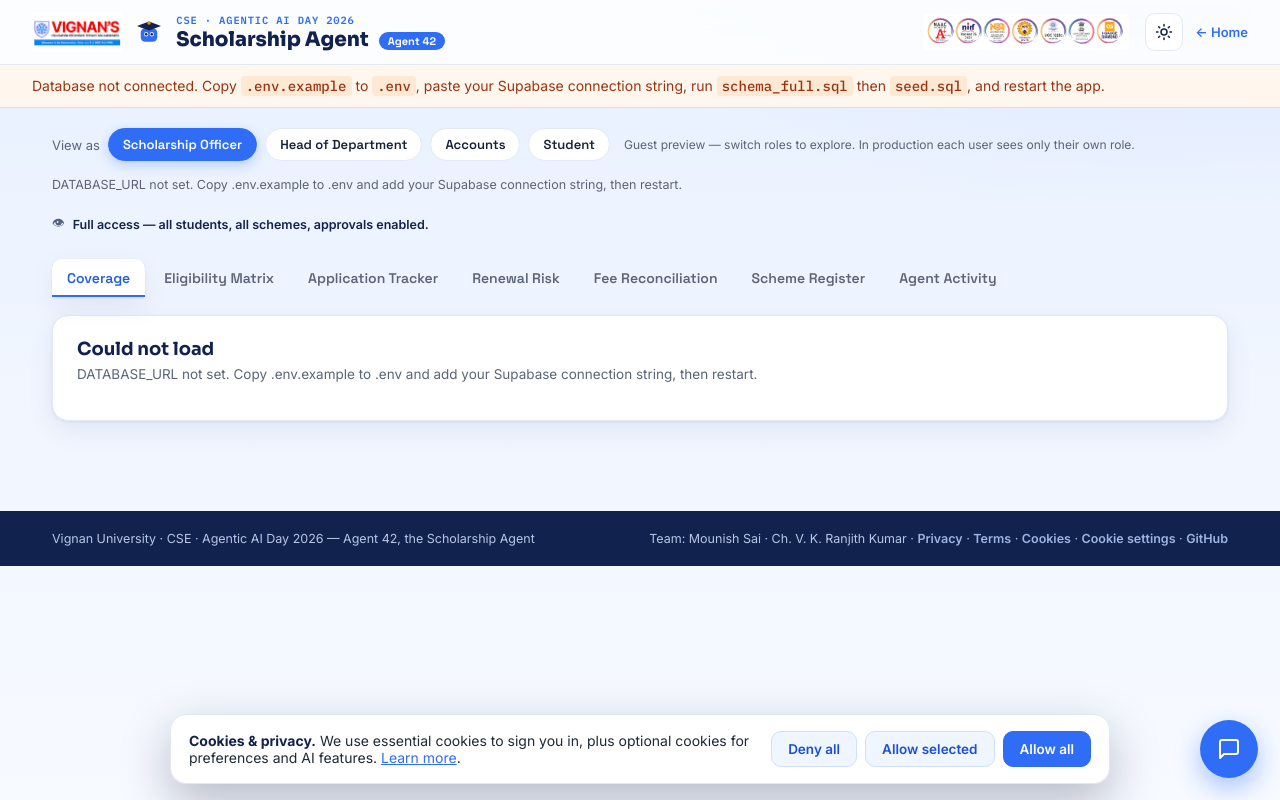
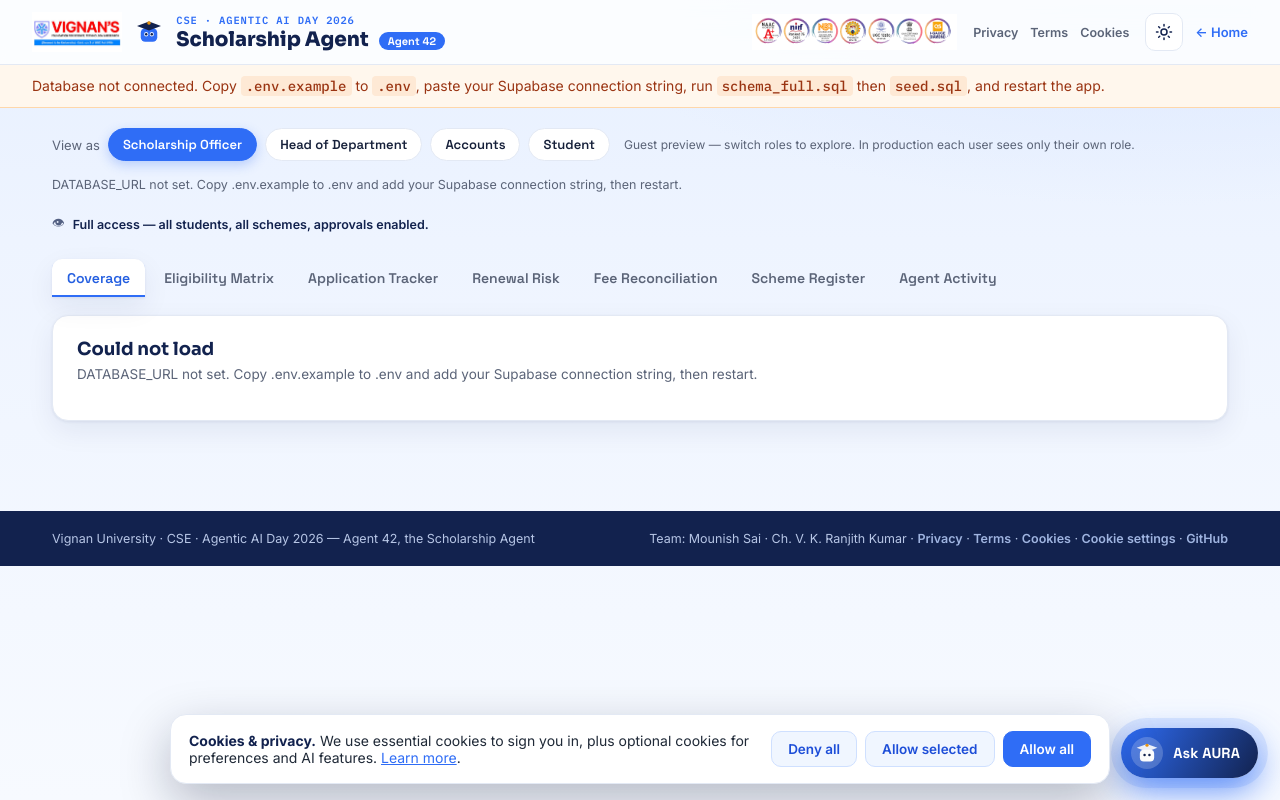
Before and after one commit to mounishsai-ai/scholarship-agent-42, a Flask app: page /dashboard in a window 1280 px wide. Run offline with Flask 3, Linux system fonts and the light colour scheme; some libraries are stand-ins or nearby versions.

Commit message:
feat(chat): name assistant AURA, prominent 'Ask AURA' launcher, fix reply label; legal links in header
Co-Authored-By: Mounish Sai <mounishsai.ai@gmail.com>
Co-Authored-By: Claude Opus 4.8 <noreply@anthropic.com>

```diff
--- a/static/css/style.css
+++ b/static/css/style.css
@@ -216,12 +216,22 @@ td b { color: var(--indigo); }
 
 /* ---------- Chat ---------- */
 .chat-toggle {
-  position: fixed; right: 22px; bottom: 22px; width: 58px; height: 58px; border-radius: 50%;
-  border: none; background: var(--blue); color: #fff; cursor: pointer;
-  box-shadow: 0 10px 26px rgba(47,109,246,.4); z-index: 60;
-  display: grid; place-items: center; transition: all .18s ease;
+  position: fixed; right: 22px; bottom: 22px; z-index: 60; cursor: pointer; border: none;
+  display: inline-flex; align-items: center; gap: 10px; padding: 9px 18px 9px 10px;
+  border-radius: 999px; color: #fff; background: linear-gradient(120deg, var(--blue), var(--indigo));
+  box-shadow: 0 12px 30px rgba(47,109,246,.5); transition: transform .18s ease, box-shadow .18s ease;
+  font-family: var(--font-alt); font-weight: 700; font-size: 14.5px;
+  animation: chatpulse 2.6s ease-in-out infinite;
 }
-.chat-toggle:hover { background: var(--blue-dark); transform: translateY(-2px) scale(1.04); }
+.chat-toggle:hover { transform: translateY(-2px); }
+.chat-toggle-avatar { width: 32px; height: 32px; border-radius: 50%; background: rgba(255,255,255,.2); display: grid; place-items: center; flex-shrink: 0; }
+.chat-toggle-label { white-space: nowrap; letter-spacing: .01em; }
+@keyframes chatpulse {
+  0%, 100% { box-shadow: 0 12px 30px rgba(47,109,246,.5); }
+  50% { box-shadow: 0 12px 34px rgba(47,109,246,.75), 0 0 0 10px rgba(47,109,246,.12); }
+}
+@media (prefers-reduced-motion: reduce) { .chat-toggle { animation: none; } }
+@media (max-width: 480px) { .chat-toggle-label { display: none; } .chat-toggle { padding: 11px; } }
 .chat {
   position: fixed; right: 22px; bottom: 90px; width: 370px; max-width: calc(100vw - 32px);
   height: 480px; max-height: calc(100vh - 130px); background: #fff; border-radius: 18px;
@@ -410,3 +420,9 @@ button:focus-visible, a:focus-visible, input:focus-visible { outline: 3px solid
 .chat-attach[hidden] { display: none; }
 .chat-attach img { width: 34px; height: 34px; object-fit: cover; border-radius: 6px; }
 .chat-attach button { margin-left: auto; border: none; background: none; font-size: 18px; color: var(--muted); cursor: pointer; }
+
+/* ---------- Legal links in the dashboard header ---------- */
+.top-legal { display: flex; gap: 12px; }
+.top-legal a { font-size: 12.5px; color: var(--muted); text-decoration: none; font-weight: 600; white-space: nowrap; }
+.top-legal a:hover { color: var(--blue); }
+@media (max-width: 960px) { .top-legal { display: none; } }
--- a/static/js/app.js
+++ b/static/js/app.js
@@ -593,7 +593,7 @@ $("#chat-form").addEventListener("submit", async (e) => {
         ai_consent: (typeof window.aiConsent === "function" ? window.aiConsent() : true)
       })
     });
-    thinking.innerHTML = `<span class="tag">${esc(d.intent || "answer")}</span>${esc(d.reply)}`;
+    thinking.innerHTML = `<span class="tag">AURA</span>${esc(d.reply)}`;
   } catch (err) {
     thinking.textContent = "Error: " + err.message;
   }
--- a/templates/index.html
+++ b/templates/index.html
@@ -8,7 +8,7 @@
   <link rel="preconnect" href="https://fonts.googleapis.com" />
   <link rel="preconnect" href="https://fonts.gstatic.com" crossorigin />
   <link href="https://fonts.googleapis.com/css2?family=Space+Grotesk:wght@500;600;700&family=Sora:wght@600;700;800&family=Inter:wght@400;500;600;700&family=IBM+Plex+Mono:wght@500;600&display=swap" rel="stylesheet" />
-  <link rel="stylesheet" href="{{ url_for('static', filename='css/style.css') }}?v=6" />
+  <link rel="stylesheet" href="{{ url_for('static', filename='css/style.css') }}?v=7" />
   <link rel="stylesheet" href="{{ url_for('static', filename='css/consent.css') }}?v=1" />
   <script>
     // Apply saved theme before paint so there's no flash (only if it was saved,
@@ -48,6 +48,11 @@
         <img src="{{ url_for('static', filename='img/badges.png') }}"
              alt="NAAC A+, NIRF, NBA, UGC, ABET accreditation badges"
              class="badge-strip" onerror="this.style.display='none'" />
+      </div>
+      <div class="top-legal">
+        <a href="{{ url_for('privacy') }}">Privacy</a>
+        <a href="{{ url_for('terms') }}">Terms</a>
+        <a href="{{ url_for('cookies') }}">Cookies</a>
       </div>
       <div class="session">
         <button id="theme-toggle" class="icon-btn" title="Toggle dark mode" aria-label="Toggle dark mode">
@@ -183,8 +188,11 @@
   </div>
 
   <!-- ===================== Chat widget (Buji) ===================== -->
-  <button id="chat-toggle" class="chat-toggle" title="Ask the Scholarship Agent" aria-label="Ask the Scholarship Agent">
-    <svg viewBox="0 0 24 24" width="24" height="24" fill="none" stroke="currentColor" stroke-width="2" stroke-linecap="round" stroke-linejoin="round"><path d="M21 15a2 2 0 0 1-2 2H7l-4 4V5a2 2 0 0 1 2-2h14a2 2 0 0 1 2 2z"/></svg>
+  <button id="chat-toggle" class="chat-toggle" title="Ask AURA" aria-label="Ask AURA, the scholarship assistant">
+    <span class="chat-toggle-avatar" aria-hidden="true">
+      <svg viewBox="0 0 40 40" width="26" height="26"><rect x="9" y="15" width="22" height="18" rx="6" fill="#fff"/><circle cx="16.25" cy="23" r="1.9" fill="#12224e"/><circle cx="23.75" cy="23" r="1.9" fill="#12224e"/><path d="M4 12 L20 6 L36 12 L20 18 Z" fill="#fff" opacity=".9"/><circle cx="20" cy="8" r="2.4" fill="#e8930c"/></svg>
+    </span>
+    <span class="chat-toggle-label">Ask AURA</span>
   </button>
   <div id="chat" class="chat hidden">
     <div class="chat-head">
@@ -198,14 +206,15 @@
         </svg>
       </div>
       <div>
-        <div class="chat-name">Scholarship Agent</div>
-        <div class="chat-status">{{ 'Gemini + rules' if chat_llm else 'rule-based · offline-safe' }}</div>
+        <div class="chat-name">AURA</div>
+        <div class="chat-status">{{ 'Scholarship assistant · Gemini' if chat_llm else 'Scholarship assistant · offline' }}</div>
       </div>
       <button id="chat-close" class="chat-close" aria-label="Close chat">×</button>
     </div>
     <div id="chat-log" class="chat-log">
-      <div class="msg bot">Hi! Ask me things like <em>"which scholarships is 23CSE001 eligible for?"</em>,
-        <em>"who is at renewal risk?"</em> or <em>"what is our coverage gap?"</em></div>
+      <div class="msg bot"><span class="tag">AURA</span>Hi, I'm <b>AURA</b>, your scholarship assistant. Ask me things like
+        <em>"which scholarships is 23CSE001 eligible for?"</em>,
+        <em>"who is at renewal risk?"</em> or <em>"what is our coverage gap?"</em> — you can also speak or attach an image.</div>
     </div>
     <div id="chat-attach" class="chat-attach" hidden></div>
     <form id="chat-form" class="chat-form">
@@ -221,7 +230,7 @@
     </form>
   </div>
 
-  <script src="{{ url_for('static', filename='js/app.js') }}?v=4"></script>
+  <script src="{{ url_for('static', filename='js/app.js') }}?v=5"></script>
   <script src="{{ url_for('static', filename='js/consent.js') }}?v=1"></script>
 </body>
 </html>
```
